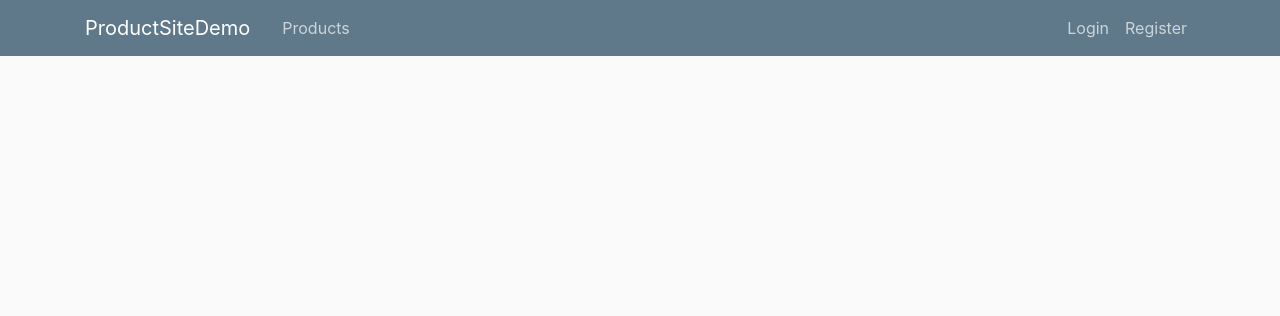
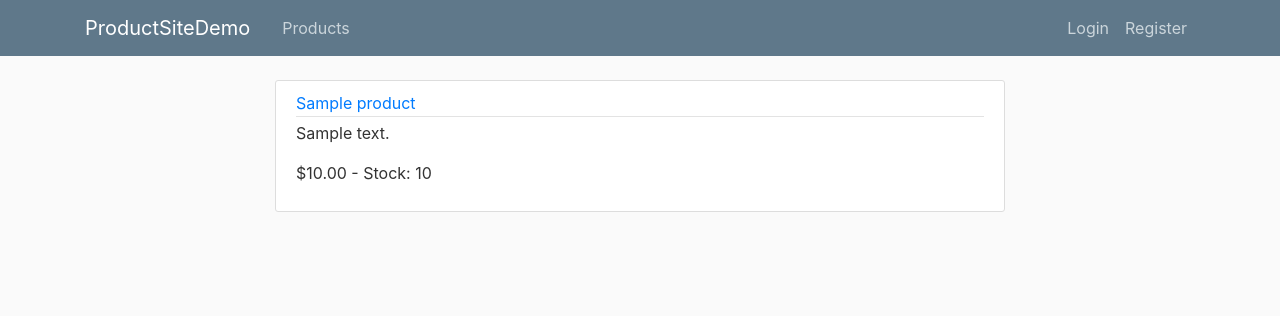
Before and after one commit to ectrimble20/FlaskProductSiteDemo, a Flask app: page /product/1 in a window 1280 px wide. Shown: the top 316 px of the page. Run offline with Flask 2, Linux system fonts and the light colour scheme; tables that the repository leaves empty hold one stand-in row (values such as "Sample post"); some libraries are stand-ins or nearby versions.

Commit message:
fixing single product display

```diff
--- a/productsite/domain/products/routes.py
+++ b/productsite/domain/products/routes.py
@@ -22,7 +22,7 @@ def list_product():
 def show_product(product_id):
     current_app.logger.debug("{} called".format(__name__))
     pd = Product.query.get(product_id)
-    return render_template('product/list.html', products=[pd], single=True)
+    return render_template('product/view.html', product=pd)
 
 
 @products.route("/product/search/<string:search_by>", methods=["GET", "POST"])
--- a/productsite/templates/product/list.html
+++ b/productsite/templates/product/list.html
@@ -11,7 +11,6 @@
           </div>
         </article>
     {% endfor %}
-    {% if not single %}
     {% for page_num in products.iter_pages(left_edge=1, right_edge=1, left_current=1, right_current=2) %}
         {% if page_num %}
             {% if products.page == page_num %}
@@ -23,5 +22,4 @@
             ...
         {% endif %}
     {% endfor %}
-    {% endif %}
 {% endblock content %}
--- a/productsite/templates/product/view.html
+++ b/productsite/templates/product/view.html
@@ -1,4 +1,12 @@
 {% extends "layout.html" %}
 {% block content %}
-    <h1>Not Implemented</h1>
+    <article class="media content-section">
+      <div class="media-body">
+        <div class="article-metadata">
+          <a class="mr-2" href="{{ url_for('products.show_product', product_id=product.id) }}">{{ product.title }}</a>
+        </div>
+        <p class="article-content">{{ product.description }}</p>
+        <p>${{ '{:,.2f}'.format(product.price) }} - Stock: {{ product.quantity }}</p>
+      </div>
+    </article>
 {% endblock content %}
```
Lines whose indentation alone changed are shown as unchanged.
